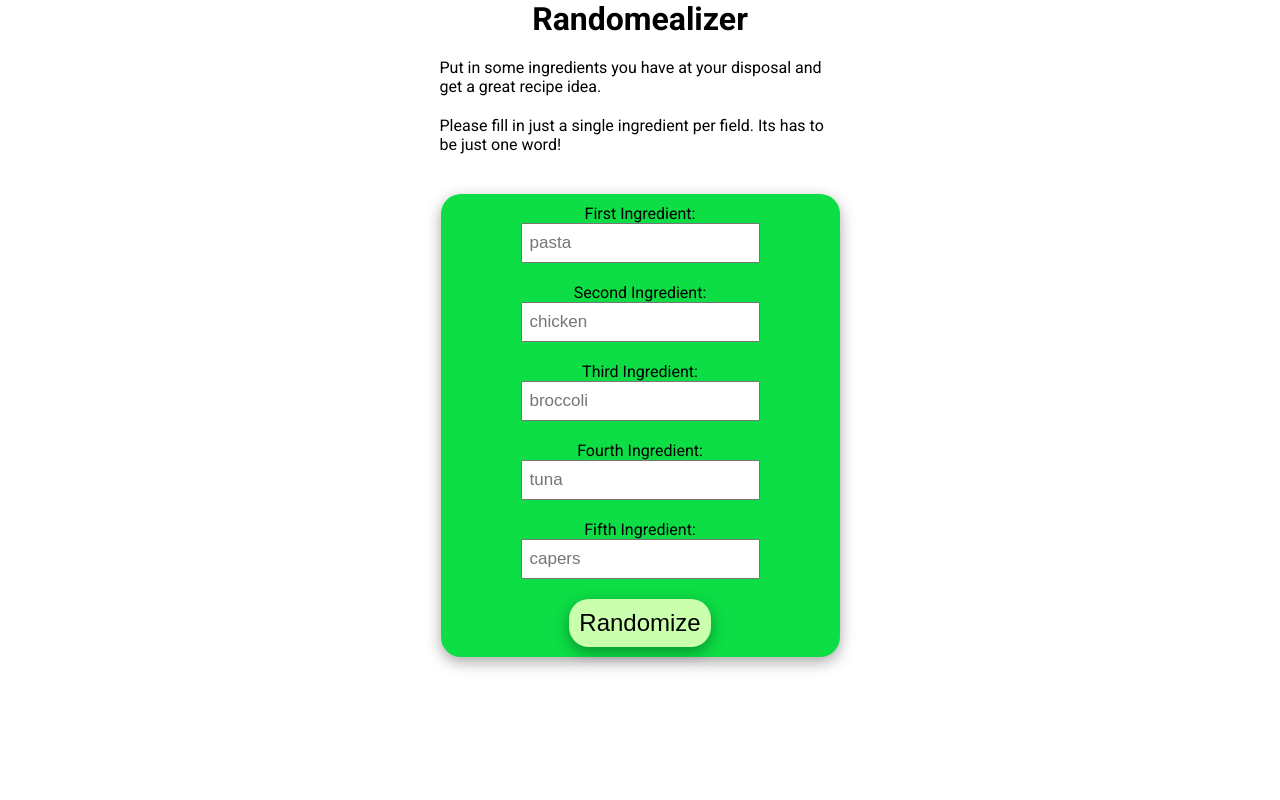
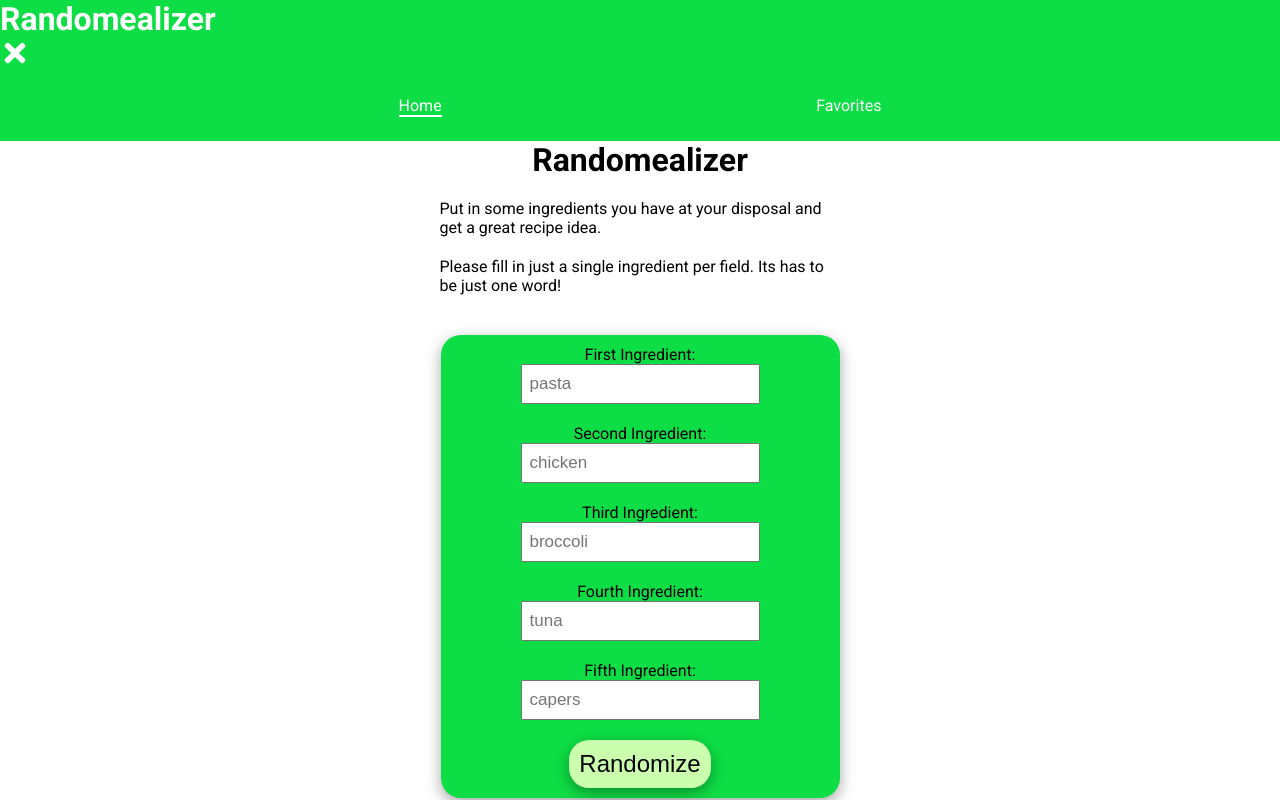
Before and after one commit to tRomanowski/capstone-project, a React (Create React App) app: page / in a window 1280 px wide. Built offline with nearby package versions, Linux system fonts and the light colour scheme.

Commit message:
start component header

```diff
--- a/src/App.js
+++ b/src/App.js
@@ -1,58 +1,13 @@
 import { Route, Routes } from 'react-router-dom';
 
 import Favorites from './Pages/Favorites';
+import Header from './components/Header';
 import Home from './Pages/Home';
 
 export default function App() {
-  // function onSubmitIngredients(obj) {
-  //   async function getNewRecipe() {
-  //     const responds = await fetch('/api/spoonacular', {
-  //       method: 'POST',
-  //       headers: {
-  //         'Content-Type': 'application/json',
-  //       },
-  //       body: JSON.stringify(obj),
-  //     });
-  //     const data = await responds.json();
-  //     setRecipes([...recipes, data]);
-  //   }
-  //   getNewRecipe();
-  // }
-  // async function handleDelete(obj) {
-  //   setRecipes(recipes.filter(recipe => recipe.id !== obj.id));
-  //   await fetch('/api/recipes', {
-  //     method: 'DELETE',
-  //     headers: {
-  //       'Content-Type': 'application/json',
-  //     },
-  //     body: JSON.stringify(obj._id),
-  //   });
-  //   alert('Recipe deleted');
-  // }
-
-  // async function handleSave(recipe) {
-  //   const newRecipe = {
-  //     id: recipe.id,
-  //     title: recipe.title,
-  //     image: recipe.image,
-  //     summary: recipe.summary,
-  //     sourceUrl: recipe.sourceUrl,
-  //     missedIngredients: recipe.missedIngredients,
-  //   };
-
-  //   await fetch('/api/recipes', {
-  //     method: 'POST',
-  //     headers: {
-  //       'Content-Type': 'application/json',
-  //     },
-  //     body: JSON.stringify(newRecipe),
-  //   });
-  //   alert('Recipe saved');
-  // }
-  // console.log(recipes);
-
   return (
     <>
+      <Header />
       <Routes>
         <Route path="/" element={<Home />} />
         <Route path="/favorites" element={<Favorites />} />
--- a/src/Pages/Home.js
+++ b/src/Pages/Home.js
@@ -6,7 +6,6 @@ import { useState } from 'react';
 export default function Home() {
   const [recipe, setRecipe] = useState({});
   const [showRecipe, setShowRecipe] = useState(false);
-  console.log(recipe);
   function onSubmitIngredients(obj) {
     async function getNewRecipe(obj) {
       const responds = await fetch('/api/spoonacular', {
--- /dev/null
+++ b/src/components/Header.js
@@ -0,0 +1,38 @@
+import { FaTimes } from 'react-icons/fa';
+import { NavLink } from 'react-router-dom';
+import styled from 'styled-components';
+
+export default function Header() {
+  return (
+    <StyledHeader>
+      <h1>Randomealizer</h1>
+      <FaTimes style={{ color: 'white', height: '30px', width: '30px' }} />
+      <Nav>
+        <NavLink to="/">Home</NavLink>
+        <NavLink to="/favorites">Favorites</NavLink>
+      </Nav>
+    </StyledHeader>
+  );
+}
+
+const StyledHeader = styled.header`
+  width: 100%;
+  background-color: #0dde45;
+  color: white;
+`;
+
+const Nav = styled.nav`
+  display: flex;
+  padding: 24px;
+  justify-content: space-evenly;
+
+  a {
+    color: white;
+    text-decoration: none;
+    border-bottom: 2px solid transparent;
+  }
+
+  a.active {
+    border-color: white;
+  }
+`;
```
Also changed, not shown: 1 other file (tests, documents, lock files or other folders).
